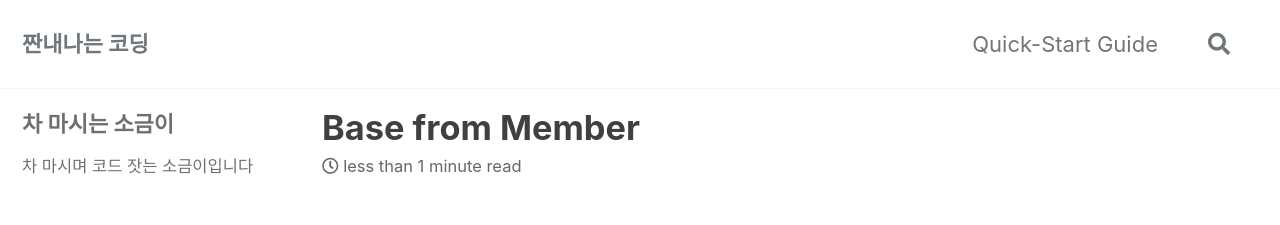
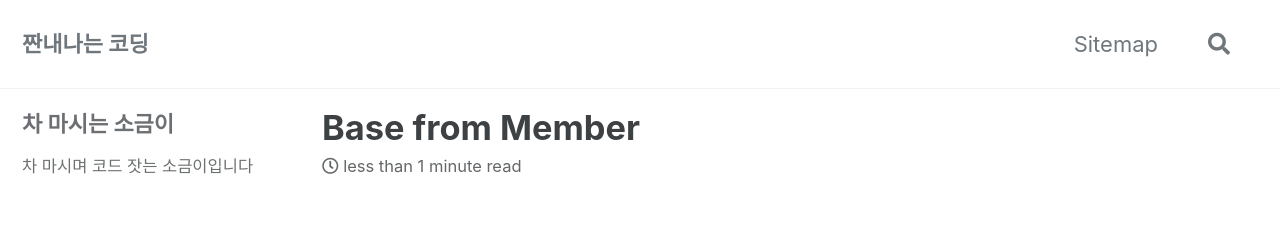
Before and after one commit to teetimesalt/teetimesalt.github.io, a Jekyll site: the page built from _posts/C++-idioms/2021-12-16-test-post.md, in a window 1280 px wide. Shown: the top 225 px of the page. Built offline with Jekyll 4.4.1, drawn with Linux system fonts in a browser that asks for light colours; cached includes are drawn as plain includes.

Commit message:
Update navigation.yml

```diff
--- a/_data/navigation.yml
+++ b/_data/navigation.yml
@@ -1,12 +1,10 @@
 # main links
 main:
-  - title: "Quick-Start Guide"
-    url: https://mmistakes.github.io/minimal-mistakes/docs/quick-start-guide/
   # - title: "About"
   #   url: https://mmistakes.github.io/minimal-mistakes/about/
   # - title: "Sample Posts"
   #   url: /year-archive/
   # - title: "Sample Collections"
   #   url: /collection-archive/
-  # - title: "Sitemap"
-  #   url: /sitemap/
+   - title: "Sitemap"
+     url: /sitemap/
```
